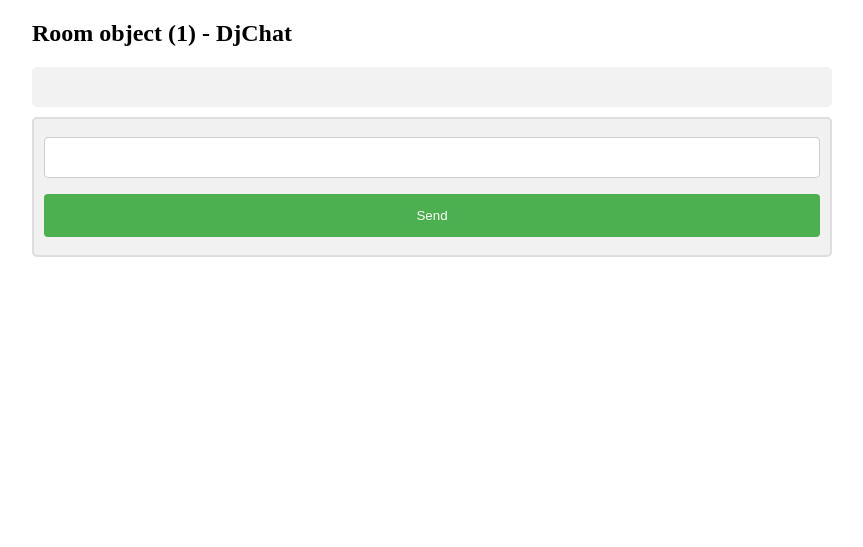
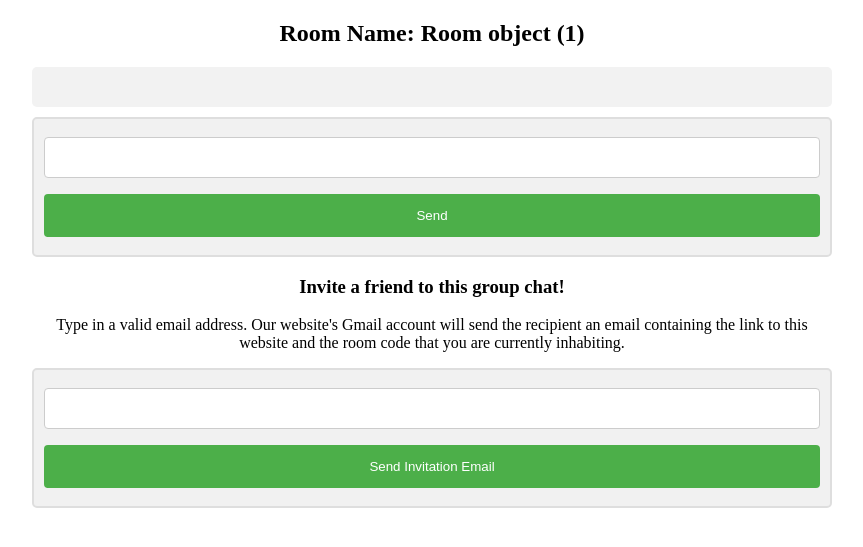
Before and after one commit to mcondecido/Anonymous-Messaging-App, a Django app: template templates/room.html in a window 1280 px wide. Shown: the top 547 px of the page, without its empty margins (208-1071 px from the left). Run offline with Django 3.2, Linux system fonts and the light colour scheme; the template is opened without the code that fills it: values that come from a table or form of the project are taken from there, others are empty; data comes from the database, SQL or seed files in the repository; some libraries are stand-ins or nearby versions.

Commit message:
added email feature

```diff
--- a/chat/urls.py
+++ b/chat/urls.py
@@ -8,5 +8,6 @@
     path('<str:room>/', views.room, name='room'),
     path('checkview', views.checkview, name='checkview'),
     path('send', views.send, name='send'),
-    path('getMessages/<str:room>/', views.getMessages, name='getMessages')
+    path('getMessages/<str:room>/', views.getMessages, name='getMessages'),
+    path('send_email', views.send_email, name='send_email')
 ]
--- a/chat/views.py
+++ b/chat/views.py
@@ -2,6 +2,7 @@
 from django.shortcuts import render, redirect
 from chat.models import Room, Message
 from django.http import HttpResponse, JsonResponse
+from django.core.mail import EmailMessage
 
 # Create your views here.
 def home(request):
@@ -43,3 +44,15 @@
     room_details = Room.objects.get(name=room)
     messages = Message.objects.filter(room=room_details.id)
     return JsonResponse({'messages': list(messages.values())})
+
+
+def send_email(request):
+    try:
+        recipient= request.POST['recipient']
+        room_name = request.POST['room_name']
+        msg = EmailMessage('Join this anonymous group chat session!',
+                        ' Go to this link - https://anonymous-chat-app-4501.herokuapp.com/ \n Create a new username and enter this room code: ' + room_name + '.', to=[recipient])
+        msg.send()
+        return HttpResponse('Email sent!')
+    except:
+        return HttpResponse('Incorrect email format!')
--- a/templates/home.html
+++ b/templates/home.html
@@ -88,6 +88,7 @@
     background-color: #45a049;
     }
 
+
     div {
     border-radius: 5px;
     background-color: #f2f2f2;
--- a/templates/room.html
+++ b/templates/room.html
@@ -57,7 +57,9 @@
 </head>
 <body>
 
-<h2>{{room}} - DjChat</h2>
+<center>
+<h2>Room Name: {{room}}</h2>
+</center>
 
 <div id="display">
 
@@ -131,9 +133,68 @@
         <input type="submit" value="Send">
     </form>
 </div>
+<center>
+<h3>Invite a friend to this group chat!</h3>
+<p>Type in a valid email address. Our website's Gmail account will send the recipient an email containing the link to this website and the room code that you are currently inhabiting. </p></center>
+<div class="container">
+    <style>
+    input[type=text], select {
+    width: 100%;
+    padding: 12px 20px;
+    margin: 8px 0;
+    display: inline-block;
+    border: 1px solid #ccc;
+    border-radius: 4px;
+    box-sizing: border-box;
+    }
 
+    input[type=submit] {
+    width: 100%;
+    background-color: #4CAF49;
+    color: white;
+    padding: 14px 20px;
+    margin: 8px 0;
+    border: none;
+    border-radius: 4px;
+    cursor: pointer;
+    }
 
-</body>
+    input[type=submit]:hover {
+    background-color: #45a048;
+    }
+
+    div {
+    border-radius: 5px;
+    background-color: #f2f2f2;
+    padding: 20px;
+    }
+    </style>
+
+    <form id="emails" >
+        {% csrf_token %}
+        <input type="text" name="recipient" id="recipient" width="100px" />
+        <input type="hidden" name="room_name" id="room_name" value="{{room_details.name}}"/>
+
+        <input type="submit"  value="Send Invitation Email">
+    </form>
+</div>
+<script type="text/javascript">
+  $(document).on('submit','#emails',function(e){
+    e.preventDefault();
+    $.ajax({
+        type:'POST',
+        url:'/send_email',
+        data:{
+          recipient:$('#recipient').val(),
+          room_name:$('#room_name').val(),
+          csrfmiddlewaretoken:$('input[name=csrfmiddlewaretoken]').val(),
+        },
+        success: function(data){
+          alert(data)
+        }
+    });
+});
+</script>
 
 <script type="text/javascript">
   $(document).on('submit','#post-form',function(e){
@@ -149,11 +210,12 @@
         csrfmiddlewaretoken:$('input[name=csrfmiddlewaretoken]').val(),
       },
       success: function(data){
-       //  alert(data)
+        alert(data)
       }
     });
     document.getElementById('message').value = ''
   });
 </script>
 
+
 </html>
```
Also changed, not shown: anon_message_4501/settings.py (+7 -2 lines).
